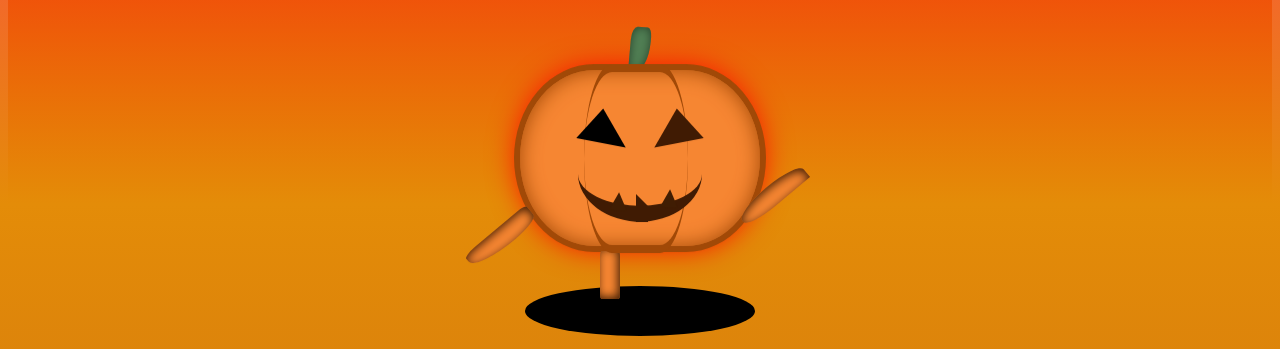
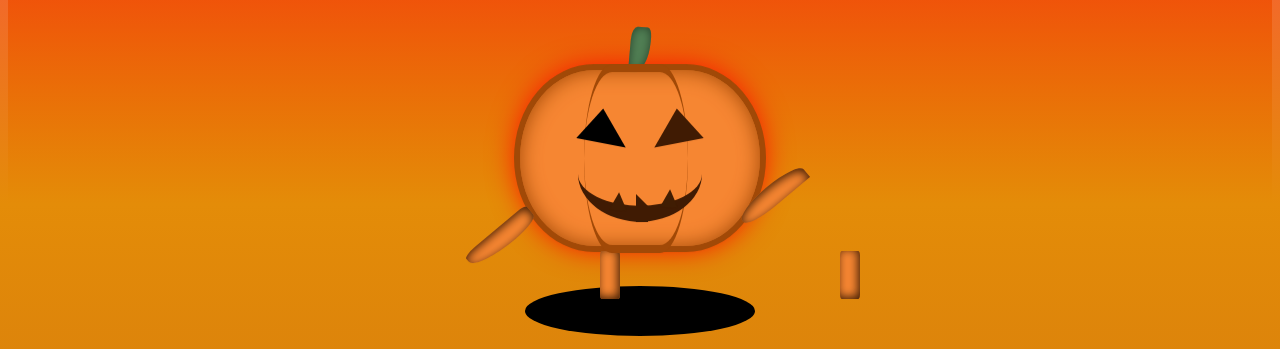
Before and after one commit to Koustubha068/Halloween-Project-1, a plain HTML site: page index.html in a window 1280 px wide. Shown: the part 196-545 px from the top of the page. Drawn offline with Linux system fonts and the light colour scheme.

Commit message:
Update style.css

```diff
--- a/style.css
+++ b/style.css
@@ -194,3 +194,15 @@ html,body{
     z-index: -1;
     box-shadow: inset 2px 2px 10px #401d03;
   }
+  .pumpkin .leg-right {
+    background: #f68632;
+    height: 3em;
+    width: 1.25em;
+    position: absolute;
+    left: calc(50em - 30em);
+    top: 11.3em;
+    transform: rotate(180deg);
+    border-radius: 10% 10% 10% 10%;
+    z-index: -1;
+    box-shadow: inset 2px 2px 10px #401d03;
+  }
```
